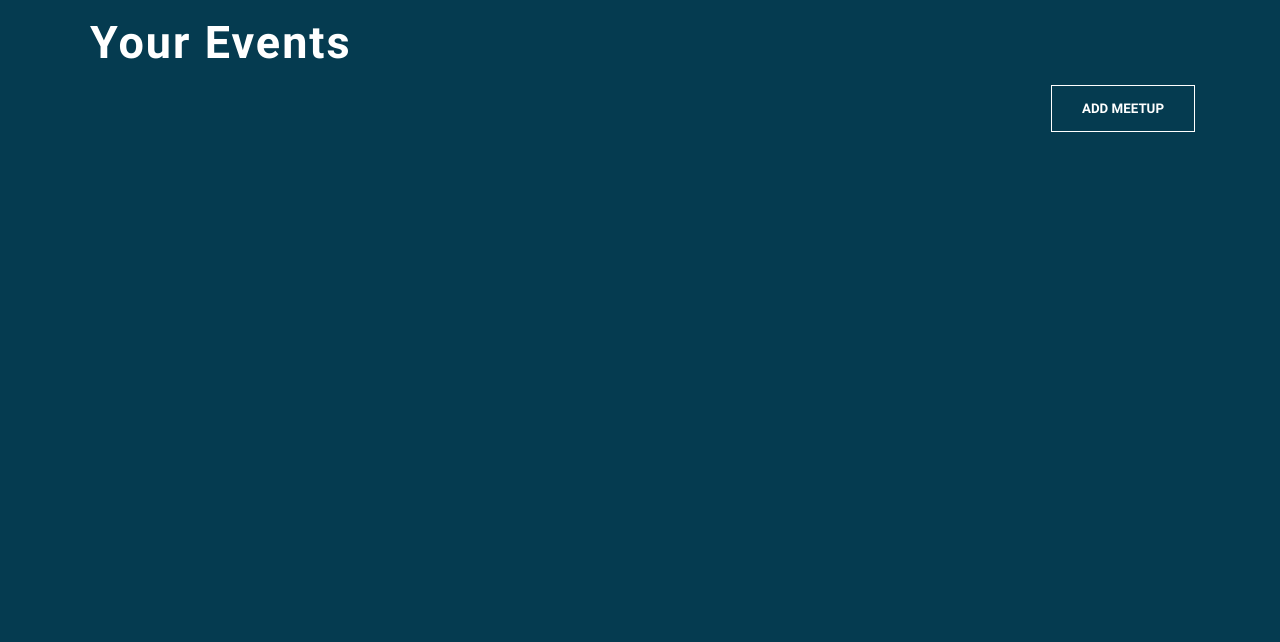
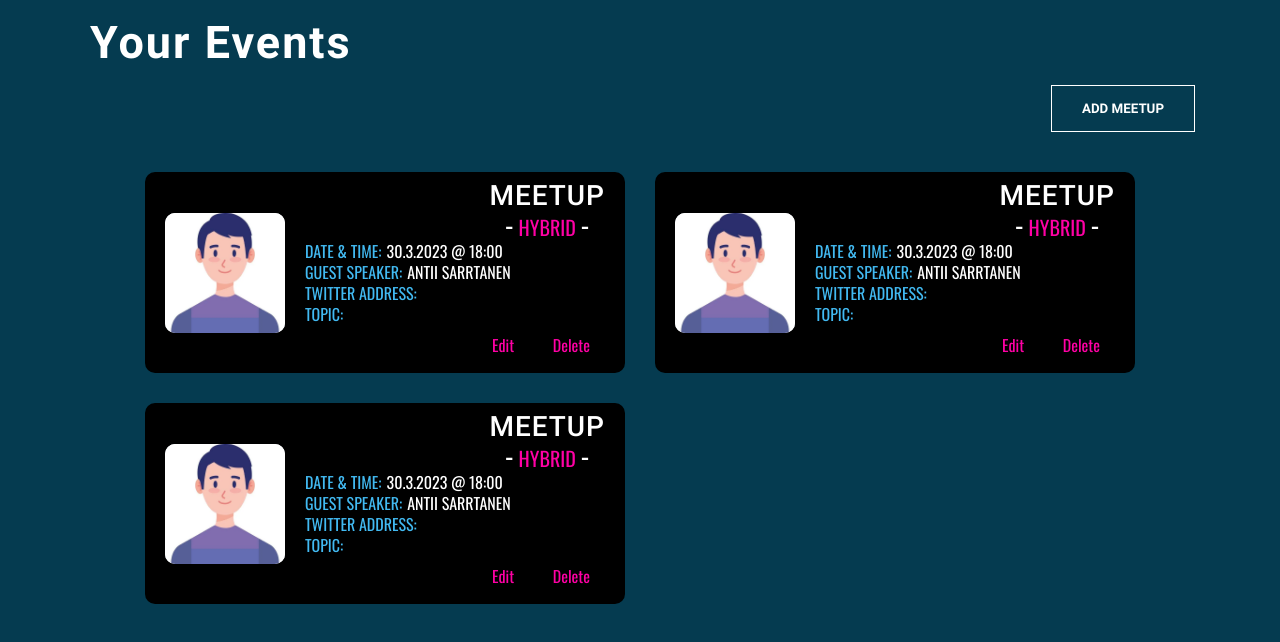
Before and after one commit to TranSang231/javascript, a website built with Parcel: page src/index.html in a window 1280 px wide. Built offline with nearby package versions, Linux system fonts and the light colour scheme.

Commit message:
create UI for topic-card

```diff
--- a/src/assets/css/abstracts/variables.css
+++ b/src/assets/css/abstracts/variables.css
@@ -2,6 +2,8 @@
   --primary-color: #053b50;
   --secondary-color: #176b87;
   --tertiary-color:  #d0caca;
+  --quaternary-color: #ff00a5;
+  --quinary-color: #42baf2;
   --ntrl-max-color: #ffffff;
   --ntrl-min-color: #000000;
 }
--- a/src/assets/css/base/typography.css
+++ b/src/assets/css/base/typography.css
@@ -36,3 +36,8 @@ body {
   font-family: 'Work-Sans';
   src: url("../../fonts/WorkSans-Regular.ttf");
 }
+
+@font-face {
+  font-family: 'Oswald-Regular';
+  src: url("../../fonts/Oswald-Regular.ttf");
+}
--- a/src/assets/css/sections/index.css
+++ b/src/assets/css/sections/index.css
@@ -1,3 +1,4 @@
 @import url("./header.css");
 @import url("./meetups.css");
 @import url("./form-meetup.css");
+@import url("./topic-card.css");
--- /dev/null
+++ b/src/assets/css/sections/topic-card.css
@@ -0,0 +1,147 @@
+.topic-card {
+    width: 300px;
+    min-height: 150px;
+    font-family: 'Oswald-Regular';
+    border-radius: 10px;
+    margin: 20px auto;
+    padding: 10px 0;
+    background-color: var(--ntrl-min-color);
+    display: grid;
+    grid-template-areas:
+        "avatar heading heading"
+        "avatar content content"
+        "avatar button button";
+    grid-template-columns: 1fr 1fr 1fr;
+}
+
+.wrap-image {
+    width: 70px;
+    height: 70px;
+    grid-area: avatar;
+    justify-self: center;
+    align-self: center;
+    border-radius: 10px;
+    overflow: hidden;
+    background-color: aliceblue;
+}
+
+.wrap-image .image {
+    width: inherit;
+    height: inherit;
+    object-fit: contain;
+}
+
+.wrap-heading {
+    grid-area: heading;
+    justify-self: flex-end;
+    text-align: center;
+    text-transform: uppercase;
+    margin-right: 20px;
+}
+
+.topic-card .heading {
+    font-size: 18px;
+    font-family: 'Roboto-Medium';
+    letter-spacing: 1px;
+}
+
+.topic-card .sub-heading {
+    color: var(--quaternary-color);
+}
+
+.topic-card .sub-heading .bar {
+    margin: 0 5px;
+    display: inline-block;
+    color: var(--ntrl-max-color);
+}
+
+.topic-card .wrap-content {
+    grid-area: content;
+    justify-self: flex-start;
+    text-transform: uppercase;
+    margin-right: 10px;
+}
+
+.topic-card .content-title {
+    color: var(--quinary-color);
+    margin-bottom: 5px;
+}
+
+.topic-card .content-text {
+    color: var(--ntrl-max-color);
+    margin-left: 5px;
+}
+
+.topic-card .wrap-button {
+    grid-area: button;
+    justify-self: flex-end;
+    margin-right: 20px;
+}
+
+.topic-card .btn-edit, .btn-delete {
+    display: inline-block;
+    color: var(--quaternary-color);
+    padding: 5px 10px;
+    margin-left: 5px;
+}
+
+.topic-card .btn-edit:hover, .btn-delete:hover {
+    border: 2px solid var(--quaternary-color);
+    padding: 3px 8px;
+    background-color: transparent;
+}
+
+@media screen and (min-width: 768px) {
+    .wrap-meetups {
+        display: grid;
+        grid-template-columns: 1fr 1fr;
+        gap: 20px;
+        margin: 20px auto;
+    }
+
+    .topic-card {
+        margin: 0;
+    }
+}
+
+@media screen and (min-width: 1200px) {
+    .wrap-meetups {
+        grid-template-columns: 1fr 1fr;
+        gap: 30px;
+        margin: 40px auto;
+    }
+
+    .topic-card {
+        width: 480px;
+    }
+
+    .wrap-image {
+        width: 120px;
+        height: 120px;
+    }
+
+    .wrap-heading {
+        margin-bottom: 5px;
+    }
+
+    .topic-card .heading {
+        font-size: 28px;
+    }
+
+    .topic-card .sub-heading {
+        font-size: 20px;
+    }
+
+    .topic-card .sub-heading .bar {
+        margin: 0 5px;
+        font-size: 28px;
+    }
+
+    .topic-card .btn-edit, .btn-delete {
+        padding: 10px 15px;
+    }
+
+    .topic-card .btn-edit:hover, .btn-delete:hover{
+        padding: 8px 13px;
+    }
+}
--- a/src/index.html
+++ b/src/index.html
@@ -21,6 +21,69 @@
 
         <div class="wrap-meetups">
           <!-- container meetups -->
+          <div class="topic-card">
+            <div class="wrap-image">
+              <img class="image" src="./assets/images/avatar.webp" alt="">
+            </div>
+
+            <div class="wrap-heading">
+              <h2 class="heading">Meetup</h2>
+              <h3 class="sub-heading"><span class="bar">-</span>Hybrid<span class="bar">-</span></h3>
+            </div>
+
+            <div class="wrap-content">
+              <p class="content-title">date & time:<span class="content-text">30.3.2023 @ 18:00</span></p>
+              <p class="content-title">guest speaker:<span class="content-text">Antii sarrtanen</span></p>
+              <p class="content-title">twitter address:<span class="content-text"></span></p>
+              <p class="content-title">topic:<span class="content-text"></span></p>
+            </div>
+            <div class="wrap-button">
+              <div class="btn-edit">Edit</div>
+              <div class="btn-delete">Delete</div>
+            </div>
+          </div>
+          <div class="topic-card">
+            <div class="wrap-image">
+              <img class="image" src="./assets/images/avatar.webp" alt="">
+            </div>
+
+            <div class="wrap-heading">
+              <h2 class="heading">Meetup</h2>
+              <h3 class="sub-heading"><span class="bar">-</span>Hybrid<span class="bar">-</span></h3>
+            </div>
+
+            <div class="wrap-content">
+              <p class="content-title">date & time:<span class="content-text">30.3.2023 @ 18:00</span></p>
+              <p class="content-title">guest speaker:<span class="content-text">Antii sarrtanen</span></p>
+              <p class="content-title">twitter address:<span class="content-text"></span></p>
+              <p class="content-title">topic:<span class="content-text"></span></p>
+            </div>
+            <div class="wrap-button">
+              <div class="btn-edit">Edit</div>
+              <div class="btn-delete">Delete</div>
+            </div>
+          </div>
+          <div class="topic-card">
+            <div class="wrap-image">
+              <img class="image" src="./assets/images/avatar.webp" alt="">
+            </div>
+
+            <div class="wrap-heading">
+              <h2 class="heading">Meetup</h2>
+              <h3 class="sub-heading"><span class="bar">-</span>Hybrid<span class="bar">-</span></h3>
+            </div>
+
+            <div class="wrap-content">
+              <p class="content-title">date & time:<span class="content-text">30.3.2023 @ 18:00</span></p>
+              <p class="content-title">guest speaker:<span class="content-text">Antii sarrtanen</span></p>
+              <p class="content-title">twitter address:<span class="content-text"></span></p>
+              <p class="content-title">topic:<span class="content-text"></span></p>
+            </div>
+            <div class="wrap-button">
+              <div class="btn-edit">Edit</div>
+              <div class="btn-delete">Delete</div>
+            </div>
+          </div>
         </div>
       </div>
     </section>
@@ -28,7 +91,7 @@
     <!-- create a form to create A New Meetup -->
     <section class="create-meetup hidden">
       <div class="background">
-        <img class="image" src="./assets/images/background-form.jpg" alt="">
+        <img class="image" src="./assets/images/background-form.webp" alt="">
       </div>
 
       <div class="wrap-form">
```
Also changed, not shown: src/assets/fonts/Oswald-Regular.ttf (added), src/assets/images/avatar.webp (added), src/assets/images/background-form.webp (added), 1 other file.
